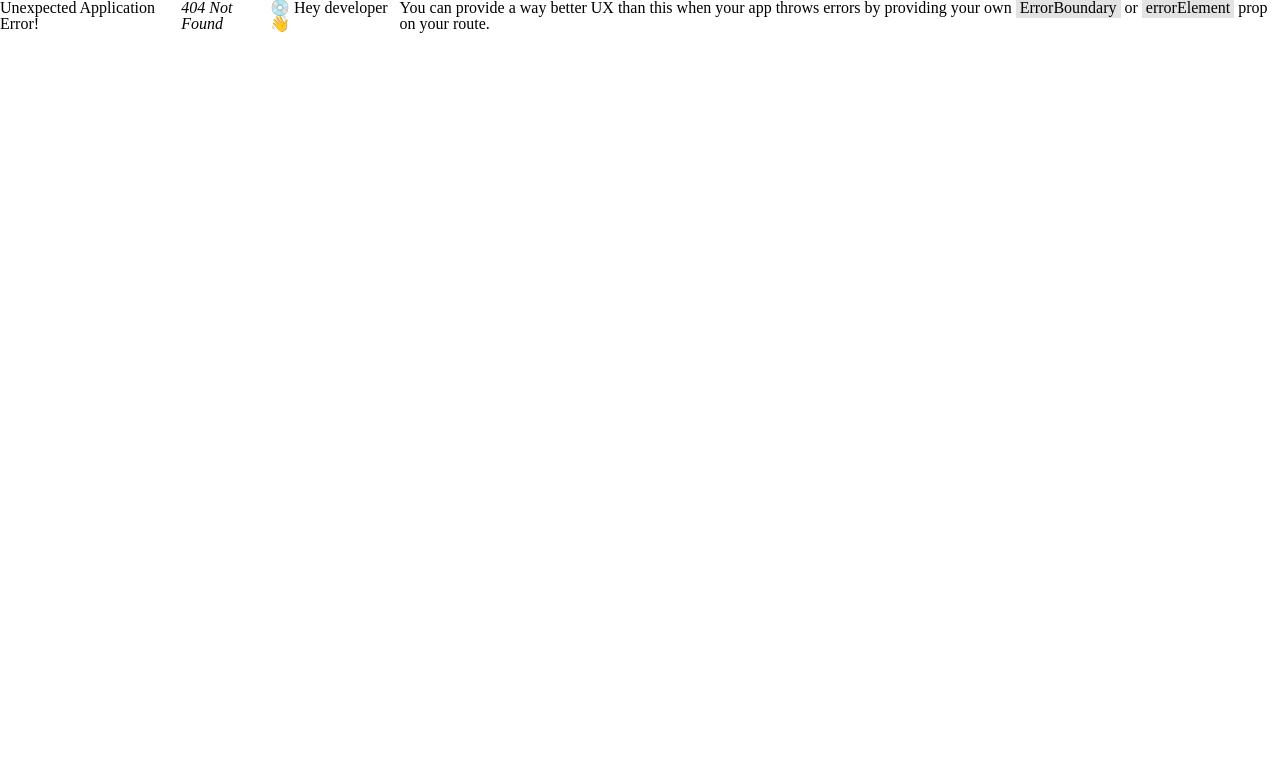
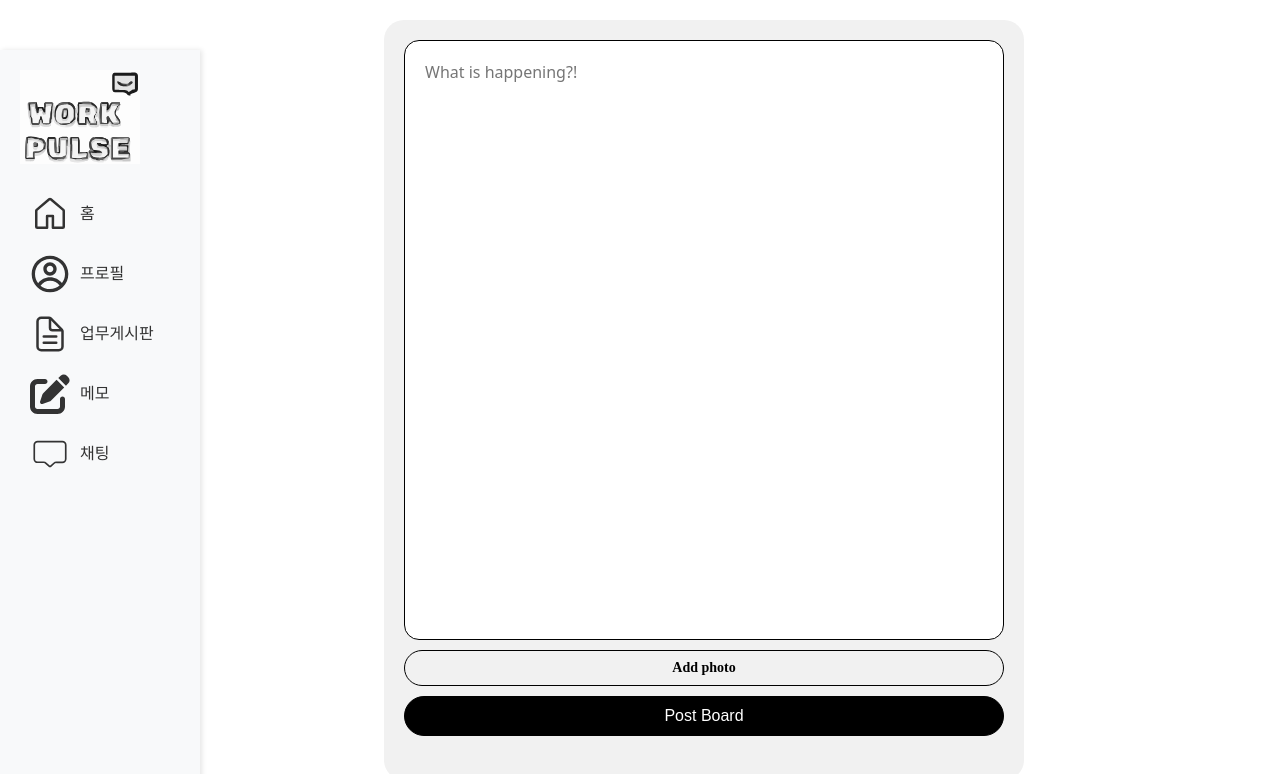
Before and after one commit to kimyiyoungg/workpulse, a React (Vite) app: page /board-write in a window 1280 px wide. Before the commit this address had no page. Shown: the top 774 px of the page. Built offline with nearby package versions, Linux system fonts and the light colour scheme.

Commit message:
홈화면 게시판화면 CSS업데이트

```diff
--- a/src/App.tsx
+++ b/src/App.tsx
@@ -14,6 +14,7 @@ import ProtectedRoute from "./components/protected-route";
 import StartHome from "./routes/startHome";
 import Memo from "./routes/memo";
 import PostBoardForm from "./components/post-board-form";
+import BoardWrite from "./routes/board-write";
 
 const router = createBrowserRouter([
   {
@@ -51,8 +52,8 @@ const router = createBrowserRouter([
     element: <Memo />,
   },
   {
-    path: "/post-board-form",
-    element: <PostBoardForm />,
+    path: "/board-write",
+    element: <BoardWrite />,
   },
 ]);
 
--- a/src/components/boardlayout.tsx
+++ b/src/components/boardlayout.tsx
@@ -25,37 +25,11 @@ const PostContainer = styled.div`
   box-shadow: 0 4px 8px rgba(0, 0, 0, 0.1);
 `;
 
-const NewPostButton = styled.button`
-  padding: 10px 20px;
-  background-color: black;
-  color: white;
-  border: none;
-  border-radius: 20px;
-  font-size: 16px;
-  cursor: pointer;
-  margin-bottom: 20px;
-  transition: background-color 0.3s ease;
-
-  &:hover {
-    background-color: #0d7bbf;
-  }
-`;
-
 const Layout = () => {
   return (
-    <LayoutWrapper>
-      {/* 왼쪽 사이드바 */}
-      <Menu />
-
-      {/* 오른쪽 컨텐츠 영역 */}
-      <ContentArea>
-        <NewPostButton>
-          <Link to="/post-board-form">글쓰기&rarr;</Link>
-        </NewPostButton>
-
-        <Btimeline />
-      </ContentArea>
-    </LayoutWrapper>
+    <ContentArea>
+      <Btimeline />
+    </ContentArea>
   );
 };
 
--- a/src/components/menu.tsx
+++ b/src/components/menu.tsx
@@ -1,4 +1,3 @@
-
 import { styled } from "styled-components";
 import { CgProfile } from "react-icons/cg";
 import { Link } from "react-router-dom";
@@ -82,7 +81,7 @@ const menu = () => {
           </Link>
         </MenuItem>
         <MenuItem>
-          <Link to="/login">
+          <Link to="/board-write">
             <IoDocumentTextOutline size={40} className="cursor-pointer" />
             업무게시판
           </Link>
--- a/src/components/post-board-form.tsx
+++ b/src/components/post-board-form.tsx
@@ -9,13 +9,15 @@ const Form = styled.form`
   gap: 10px;
 `;
 const TextArea = styled.textarea`
-  border: 2px solid white;
+  border: 1px solid black;
   padding: 20px;
-  border-radius: 20px;
+  border-radius: 15px;
   font-size: 16px;
-  color: white;
-  background-color: black;
+  color: black;
+  background-color: white;
   width: 100%;
+  height: 600px; /* 원하는 높이값 설정 */
+
   resize: none;
   font-family: system-ui, -apple-system, BlinkMacSystemFont, "Segoe UI", Roboto,
     Oxygen, Ubuntu, Cantarell, "Open Sans", "Helvetica Neue", sans-serif;
@@ -42,10 +44,13 @@ const AttachFileInput = styled.input`
 `;
 const SubmitBtn = styled.input`
   border: 1px solid black;
+  background-color: black;
+  color: white;
   padding: 10px 0px;
   border-radius: 20px;
   font-size: 16px;
   cursor: pointer;
+
   &:hover,
   &:active {
     opacity: 0.9;
--- /dev/null
+++ b/src/routes/board-write.tsx
@@ -0,0 +1,39 @@
+import Menu from "../components/menu";
+import { styled } from "styled-components";
+import PostBoardForm from "../components/post-board-form";
+
+const Wrapper = styled.div`
+  // margin-bottom: 30px;
+  display: flex;
+  justify-content: space-between; /* 왼쪽(메모 리스트)과 오른쪽(메모 작성) 구분 */
+  gap: 20px; /* 두 영역 간의 간격 */
+  padding: 20px;
+  width: 100%;
+  overflow: hidden;
+`;
+const Panel = styled.div`
+  // flex: 1;
+  width: 50%;
+  background-color: #f1f1f1; /* 회색 배경 */
+  padding: 20px;
+  border-radius: 20px;
+  height: calc(100vh - 40px); /* 화면 전체 높이를 채우기 */
+  overflow-y: auto; /* 스크롤 가능 */
+  scrollbar-width: none;
+  // position: relative;
+  position: absolute;
+  right: 20%;
+`;
+
+function BoardWrite() {
+  return (
+    <Wrapper>
+      <Menu />
+      <Panel>
+        <PostBoardForm />
+      </Panel>
+    </Wrapper>
+  );
+}
+
+export default BoardWrite;
--- a/src/routes/home.tsx
+++ b/src/routes/home.tsx
@@ -4,19 +4,44 @@ import { auth } from "../firebase";
 import Btimeline from "../components/Btimeline";
 import PostBoardForm from "../components/post-board-form";
 import Boardlayout from "../components/boardlayout";
-const Wrapper = styled.div``;
+
+export const Container = styled.div`
+  display: flex;
+  height: 100vh;
+  background-color: #f5f5f5;
+`;
+export const Sidebar = styled.aside`
+  width: 250px;
+  background-color: white;
+  padding: 20px;
+  box-shadow: 2px 0 5px rgba(0, 0, 0, 0.1);
+`;
+export const MainContent = styled.main`
+  flex: 1;
+  padding: 20px;
+  display: flex;
+  flex-direction: column;
+`;
+export const RightSidebar = styled.aside`
+  width: 250px;
+  background-color: white;
+  padding: 20px;
+  box-shadow: -2px 0 5px rgba(0, 0, 0, 0.1);
+`;
 export default function Home() {
   const logOut = () => {
     auth.signOut();
   };
 
   return (
-    <Wrapper>
-      {/* <Menu /> */}
-
-      <Boardlayout />
-      {/* <Menu/> */}
-      {/* /<button onClick={logOut}>Log Out</button> */}
-    </Wrapper>
+    <Container>
+      <Sidebar>
+        <Menu />
+      </Sidebar>
+      <MainContent>
+        <Boardlayout />
+      </MainContent>
+      <RightSidebar>dd</RightSidebar>
+    </Container>
   );
 }
```
Also changed, not shown: src/routes/memo.tsx (+5 -6 lines).
